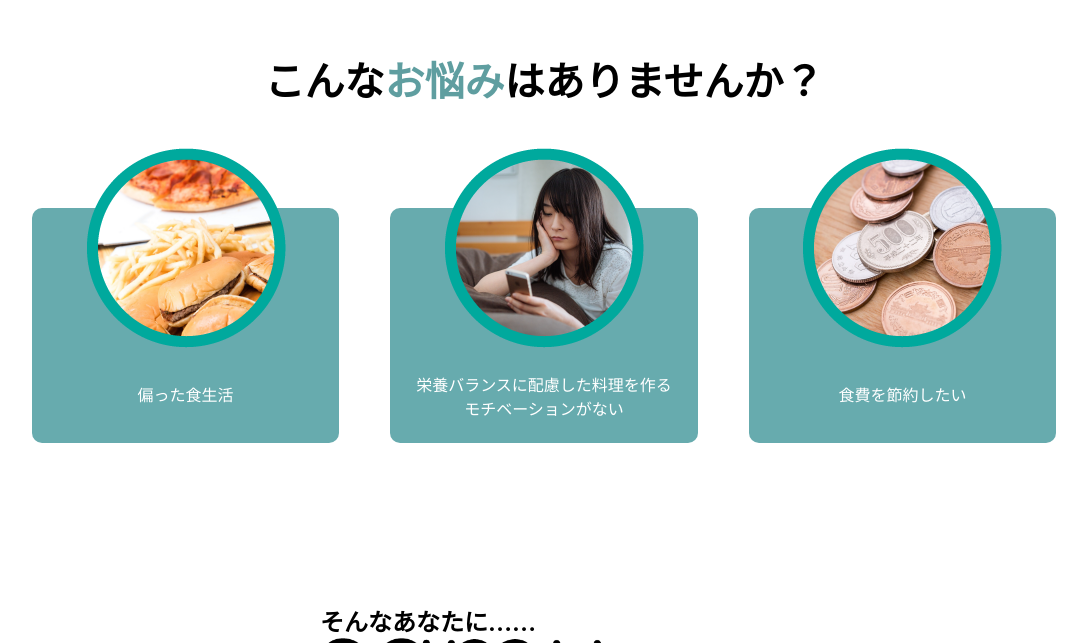
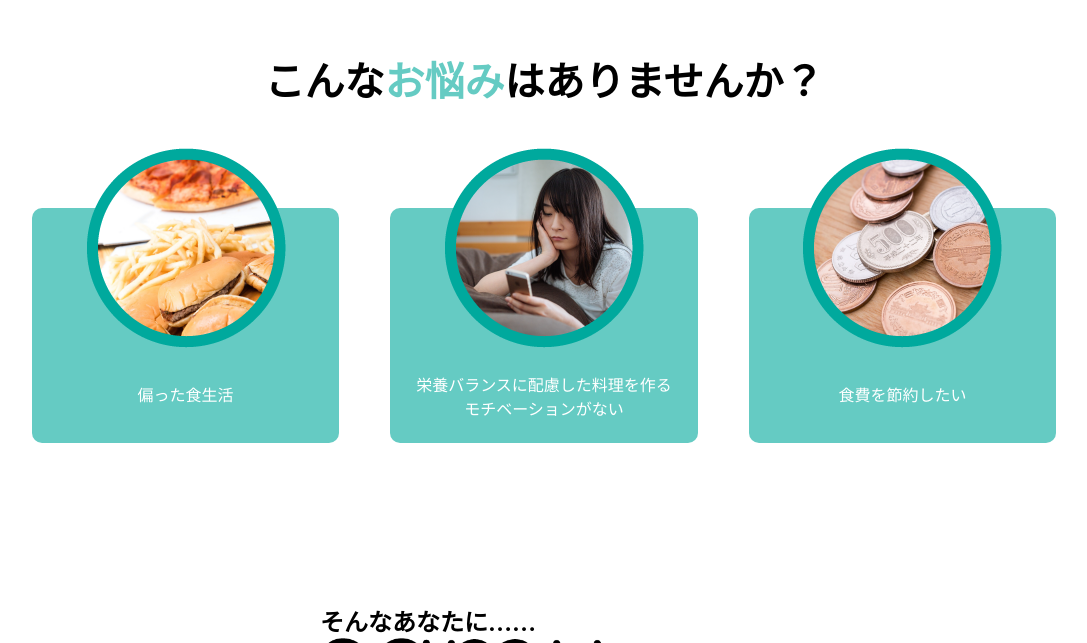
Before and after one commit to R-Omoto/welLife, a plain HTML site: page index.html in a window 1280 px wide. Shown: the part 670-1313 px from the top of the page, without its empty margins (96-1183 px from the left). Drawn offline with nearby package versions, Linux system fonts and the light colour scheme.

Commit message:
Update link.css

```diff
--- a/link.css
+++ b/link.css
@@ -6,7 +6,7 @@ body{
 }
 
 .green{
-    color: #5f9ea0;
+    color: #65cbc3;
 }
 
 .layer{
@@ -73,7 +73,7 @@ main{
     height: 200px;
     padding: 10px;
     padding-bottom: 25px;
-    background-color: #67abae;
+    background-color: #65cbc3;
     border-radius: 10px;
     color: white;
 }
```
